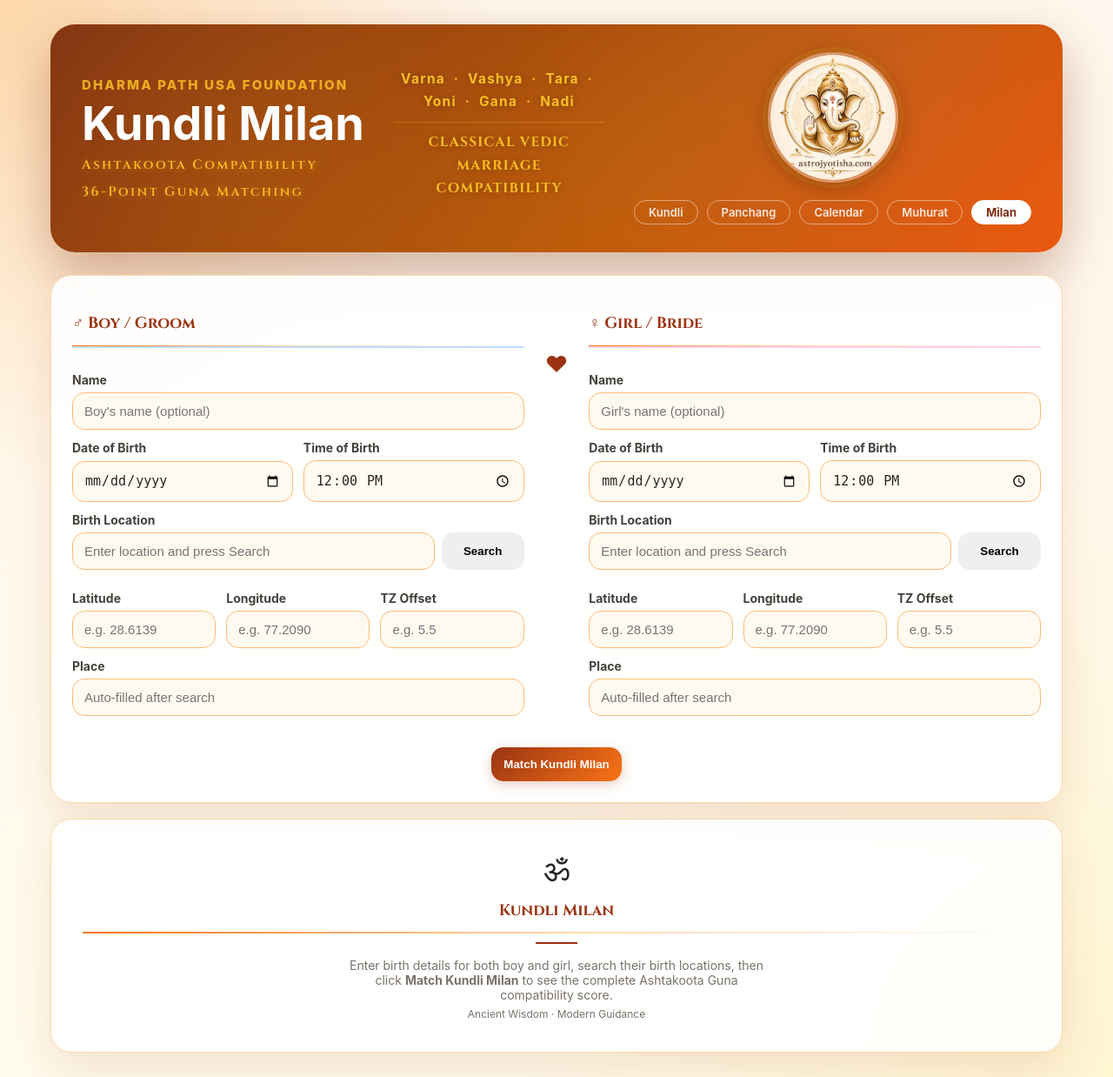
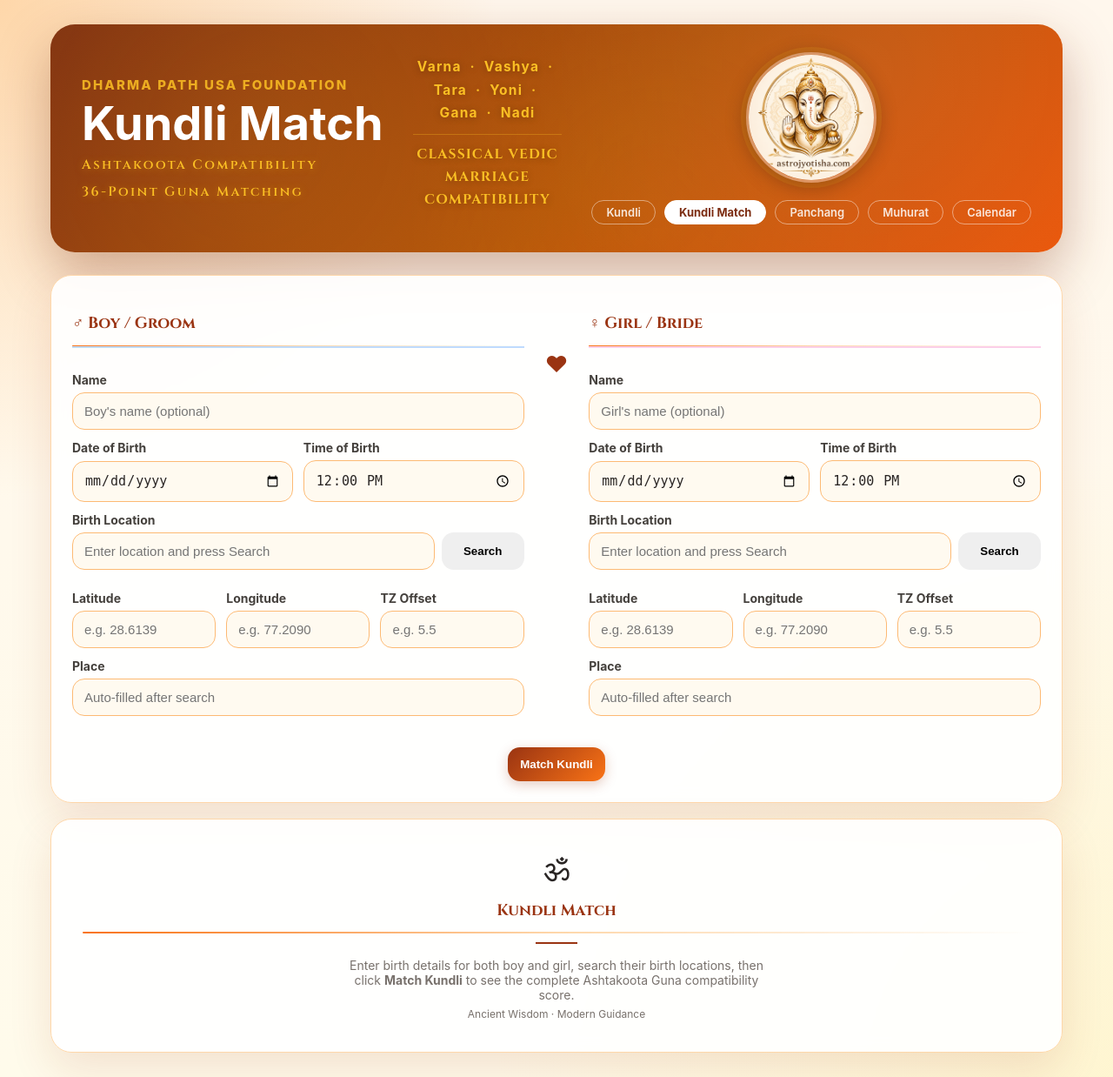
Before and after one commit to shukladeepak77/dharmapath-kundli, a Python web app: template templates/milan.html in a window 1280 px wide. Shown: the whole page at 87% size. Run offline with Jinja, Linux system fonts and the light colour scheme; the template is opened without the code that fills it, so the values that code supplies are empty.

Commit message:
Nav: reorder menu items and rename Milan to Kundli Match

```diff
--- a/templates/index.html
+++ b/templates/index.html
@@ -80,10 +80,10 @@
         <img src="/static/AstroJyotishalogo.png?v=1" alt="AstroJyotisha Logo" class="hero-logo" />
         <nav class="hero-nav">
           <a href="/" class="hero-nav-link active">Kundli</a>
+          <a href="/kundli-milan" class="hero-nav-link">Kundli Match</a>
           <a href="/panchang" class="hero-nav-link">Panchang</a>
+          <a href="/muhurat-finder" class="hero-nav-link">Muhurat</a>
           <a href="/tithi-calendar" class="hero-nav-link">Calendar</a>
-          <a href="/muhurat-finder" class="hero-nav-link">Muhurat</a>
-          <a href="/kundli-milan" class="hero-nav-link">Milan</a>
         </nav>
         <p class="hero-contact">Questions and Feedback? Email us at <a href="mailto:seva@dharmpathusa.com" class="hero-contact-link">seva@dharmpathusa.com</a></p>
       </div>
--- a/templates/milan.html
+++ b/templates/milan.html
@@ -3,8 +3,8 @@
 <head>
   <meta charset="UTF-8" />
   <meta name="viewport" content="width=device-width, initial-scale=1.0" />
-  <title>Kundli Milan — Compatibility Matching | AstroJyotisha</title>
-  <meta name="description" content="Free Kundli Milan — Ashtakoota Guna compatibility matching for marriage. Check Varna, Vashya, Tara, Yoni, Graha Maitri, Gana, Bhakoot and Nadi for 36-point Guna Milan." />
+  <title>Kundli Match — Compatibility Matching | AstroJyotisha</title>
+  <meta name="description" content="Free Kundli Match — Ashtakoota Guna compatibility matching for marriage. Check Varna, Vashya, Tara, Yoni, Graha Maitri, Gana, Bhakoot and Nadi for 36-point Guna Milan." />
   <link rel="canonical" href="https://www.astrojyotisha.com/kundli-milan" />
 
   <script async src="https://www.googletagmanager.com/gtag/js?id=G-1ZXKTLWFZF"></script>
@@ -27,7 +27,7 @@
     <header class="hero">
       <div>
         <p class="eyebrow"><span class="brand-name">Dharma Path USA Foundation</span></p>
-        <h1>Kundli Milan</h1>
+        <h1>Kundli Match</h1>
         <p class="hero-tag">Ashtakoota Compatibility</p>
         <p class="hero-tag">36-Point Guna Matching</p>
       </div>
@@ -39,10 +39,10 @@
         <img src="/static/AstroJyotishalogo.png?v=1" alt="AstroJyotisha Logo" class="hero-logo" />
         <nav class="hero-nav">
           <a href="/" class="hero-nav-link">Kundli</a>
+          <a href="/kundli-milan" class="hero-nav-link active">Kundli Match</a>
           <a href="/panchang" class="hero-nav-link">Panchang</a>
+          <a href="/muhurat-finder" class="hero-nav-link">Muhurat</a>
           <a href="/tithi-calendar" class="hero-nav-link">Calendar</a>
-          <a href="/muhurat-finder" class="hero-nav-link">Muhurat</a>
-          <a href="/kundli-milan" class="hero-nav-link active">Milan</a>
         </nav>
       </div>
     </header>
@@ -132,7 +132,7 @@
         </div>
 
         <div class="milan-submit">
-          <button type="submit" class="primary">Match Kundli Milan</button>
+          <button type="submit" class="primary">Match Kundli</button>
         </div>
       </form>
     </div>
@@ -140,11 +140,11 @@
     <div id="milan_results">
       <div class="card" style="padding:36px;text-align:center">
         <div style="font-size:36px;margin-bottom:12px">ॐ</div>
-        <h2 style="font-family:'Cinzel',serif;font-size:18px;color:var(--brand);margin:0 0 10px">Kundli Milan</h2>
+        <h2 style="font-family:'Cinzel',serif;font-size:18px;color:var(--brand);margin:0 0 10px">Kundli Match</h2>
         <div style="width:48px;height:2px;background:var(--brand);margin:0 auto 16px"></div>
         <p style="color:var(--muted);font-size:14px;max-width:480px;margin:0 auto 6px">
           Enter birth details for both boy and girl, search their birth locations, then click
-          <strong>Match Kundli Milan</strong> to see the complete Ashtakoota Guna compatibility score.
+          <strong>Match Kundli</strong> to see the complete Ashtakoota Guna compatibility score.
         </p>
         <p style="color:var(--muted);font-size:12px;margin:0">Ancient Wisdom · Modern Guidance</p>
       </div>
--- a/templates/muhurat.html
+++ b/templates/muhurat.html
@@ -39,10 +39,10 @@
         <img src="/static/AstroJyotishalogo.png?v=1" alt="AstroJyotisha Logo" class="hero-logo" />
         <nav class="hero-nav">
           <a href="/" class="hero-nav-link">Kundli</a>
+          <a href="/kundli-milan" class="hero-nav-link">Kundli Match</a>
           <a href="/panchang" class="hero-nav-link">Panchang</a>
+          <a href="/muhurat-finder" class="hero-nav-link active">Muhurat</a>
           <a href="/tithi-calendar" class="hero-nav-link">Calendar</a>
-          <a href="/muhurat-finder" class="hero-nav-link active">Muhurat</a>
-          <a href="/kundli-milan" class="hero-nav-link">Milan</a>
         </nav>
       </div>
     </header>
--- a/templates/panchang.html
+++ b/templates/panchang.html
@@ -43,10 +43,10 @@
         <img src="/static/AstroJyotishalogo.png?v=1" alt="AstroJyotisha Logo" class="hero-logo" />
         <nav class="hero-nav">
           <a href="/" class="hero-nav-link">Kundli</a>
+          <a href="/kundli-milan" class="hero-nav-link">Kundli Match</a>
           <a href="/panchang" class="hero-nav-link active">Panchang</a>
+          <a href="/muhurat-finder" class="hero-nav-link">Muhurat</a>
           <a href="/tithi-calendar" class="hero-nav-link">Calendar</a>
-          <a href="/muhurat-finder" class="hero-nav-link">Muhurat</a>
-          <a href="/kundli-milan" class="hero-nav-link">Milan</a>
         </nav>
       </div>
     </header>
--- a/templates/tithi_calendar.html
+++ b/templates/tithi_calendar.html
@@ -39,10 +39,10 @@
         <img src="/static/AstroJyotishalogo.png?v=1" alt="AstroJyotisha Logo" class="hero-logo" />
         <nav class="hero-nav">
           <a href="/" class="hero-nav-link">Kundli</a>
+          <a href="/kundli-milan" class="hero-nav-link">Kundli Match</a>
           <a href="/panchang" class="hero-nav-link">Panchang</a>
+          <a href="/muhurat-finder" class="hero-nav-link">Muhurat</a>
           <a href="/tithi-calendar" class="hero-nav-link active">Calendar</a>
-          <a href="/muhurat-finder" class="hero-nav-link">Muhurat</a>
-          <a href="/kundli-milan" class="hero-nav-link">Milan</a>
         </nav>
       </div>
     </header>
```
